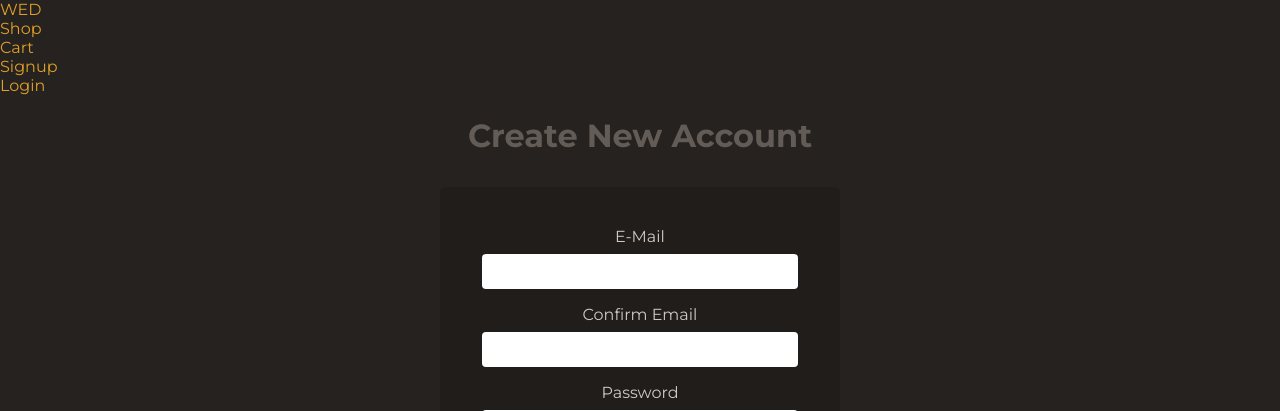
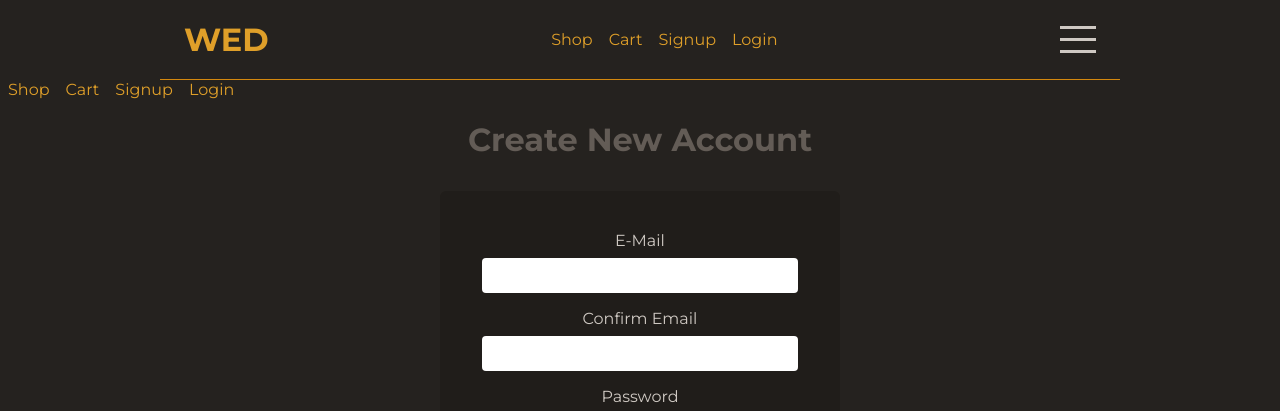
Before and after one commit to KareemQasrawi03/Section-32-OnlineShop, a Node server app: page /signup in a window 1280 px wide. Shown: the top 411 px of the page. Run offline with Node 20, Linux system fonts and the light colour scheme; some libraries are stand-ins or nearby versions.

Commit message:
Setting Up Base Navigation Styles

```diff
--- /dev/null
+++ b/public/styles/navigation.css
@@ -0,0 +1,43 @@
+#main-header {
+  width: 100%;
+  max-width: 60rem;
+  height: 5rem;
+  margin: 0 auto;
+  padding: 0 var(--space-6);
+  display: flex;
+  justify-content: space-between;
+  align-items: center;
+  border-bottom: 1px solid var(--color-primary-500);
+  background-color: var(--color-gray-500);
+}
+
+#logo a {
+  font-weight: bold;
+  font-size: 2rem;
+}
+
+.nav-item {
+  display: flex;
+  align-items: center;
+}
+.nav-item li {
+  margin: 0 var(--space-2);
+}
+
+#mobile-menu-btn {
+  display: flex;
+  flex-direction: column;
+  justify-content: space-around;
+  border: none;
+  cursor: pointer;
+  width: 2.25rem;
+  height: 2.25rem;
+  background-color: transparent;
+  padding: 0;
+}
+
+#mobile-menu-btn span {
+  width: 2.25rem;
+  height: 0.2rem;
+  background-color: var(--color-gray-100);
+}
--- a/views/shared/includes/head.ejs
+++ b/views/shared/includes/head.ejs
@@ -11,3 +11,4 @@
       rel="stylesheet"
     />
     <link rel="stylesheet" href="/styles/base.css">
+    <link rel="stylesheet" href="/styles/navigation.css">
--- a/views/shared/includes/header.ejs
+++ b/views/shared/includes/header.ejs
@@ -1,33 +1,13 @@
-<header>
-  <div><a href="/">WED</a></div>
-  <nav>
-    <ol>
-      <% if(!locals.isAdmin) { %>
-      <li><a href="">Shop</a></li>
-      <li><a href="/cart">Cart</a></li>
-      <% } %>
+<header id="main-header">
+  <div id="logo"><a href="/">WED</a></div>
+  <nav><%- include("nav-item") %></nav>
+  <button id="mobile-menu-btn">
+    <span></span>
+    <span></span>
+    <span></span>
+  </button>
+</header>
 
-      <% if(locals.isAuth && !locals.isAdmin) { %>
-      <li><a href="/orders">Orders</a></li>
-      <% } %>
-
-      <% if(locals.isAdmin) { %>
-      <li><a href="/admin/products">Manage Products</a></li>
-      <li><a href="/admin/orders">Manage Orders</a></li>
-      <% } %>
-
-       <% if(!locals.isAuth) { %>
-      <li><a href="/signup">Signup</a></li>
-      <li><a href="/login">Login</a></li>
-      <% } %>
-
-
-      <% if(locals.isAuth) { %>
-      <form action="/logout" method="POST">
-        <input type="hidden" name="_csrf" value="<%= locals.csrfToken %>" />
-        <li><button>logout</button></li>
-      </form>
-      <% } %>
-    </ol>
-  </nav>
-</header>
+<aside id="mobile-menu">
+  <nav><%- include("nav-item") %></nav>
+</aside>
--- /dev/null
+++ b/views/shared/includes/nav-item.ejs
@@ -0,0 +1,28 @@
+  <ol class="nav-item">
+      <% if(!locals.isAdmin) { %>
+      <li><a href="">Shop</a></li>
+      <li><a href="/cart">Cart</a></li>
+      <% } %>
+
+      <% if(locals.isAuth && !locals.isAdmin) { %>
+      <li><a href="/orders">Orders</a></li>
+      <% } %>
+
+      <% if(locals.isAdmin) { %>
+      <li><a href="/admin/products">Manage Products</a></li>
+      <li><a href="/admin/orders">Manage Orders</a></li>
+      <% } %>
+
+       <% if(!locals.isAuth) { %>
+      <li><a href="/signup">Signup</a></li>
+      <li><a href="/login">Login</a></li>
+      <% } %>
+
+
+      <% if(locals.isAuth) { %>
+      <form action="/logout" method="POST">
+        <input type="hidden" name="_csrf" value="<%= locals.csrfToken %>" />
+        <li><button>logout</button></li>
+      </form>
+      <% } %>
+    </ol>
```
